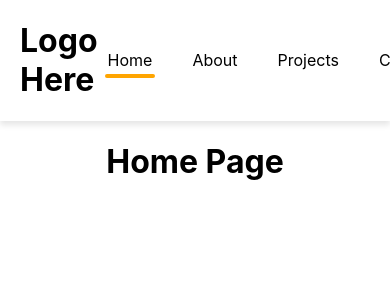
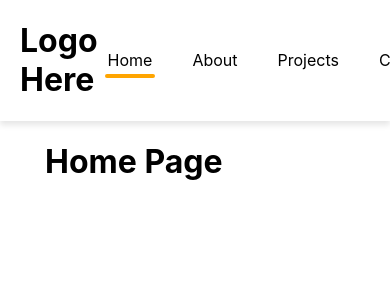
Before and after one commit to swalloich/Portfolio-Site, a React (Create React App) app: page / in a window 390 px wide. Shown: the top 300 px of the page. Built offline with nearby package versions, Linux system fonts and the light colour scheme.

Commit message:
added container class

```diff
--- a/src/pages/about.jsx
+++ b/src/pages/about.jsx
@@ -5,7 +5,9 @@ export class About extends React.Component {
         return (
             <>
                 <main>
-                    <h1>About Page</h1>
+                    <div className='container'>
+                        <h1>About Page</h1>
+                    </div>
                 </main>
             </>
         )
--- a/src/pages/contact.jsx
+++ b/src/pages/contact.jsx
@@ -5,7 +5,9 @@ export class Contact extends React.Component {
         return (
             <>
                 <main>
-                    <h1>Contact Page</h1>
+                    <div className="container">
+                        <h1>Contact Page</h1>
+                    </div>
                 </main>
             </>
         )
--- a/src/pages/home.jsx
+++ b/src/pages/home.jsx
@@ -4,8 +4,10 @@ export class Home extends React.Component {
     render () {
         return (
             <>
-                <main className='d-flex'>
-                    <h1 className='mx-auto w-fit-content'>Home Page</h1>
+                <main className='d-flex justify-content-center'>
+                    <div className='container'>
+                        <h1>Home Page</h1>
+                    </div>
                 </main>
             </>
         )
--- a/src/pages/projects.jsx
+++ b/src/pages/projects.jsx
@@ -5,7 +5,9 @@ export class Projects extends React.Component {
         return (
             <>
                 <main>
-                    <h1>Projects Page</h1>
+                    <div className='container'>
+                        <h1>Projects</h1>
+                    </div>
                 </main>
             </>
         )
--- a/src/styles/base.css
+++ b/src/styles/base.css
@@ -17,3 +17,38 @@
 body, #root {
     min-height: 100vh;
 }
+
+main .container {
+    max-width: 1300px;
+    width: 100%;
+}
+
+@media only screen and (max-width: 1800px) {
+    main .container {
+        max-width: 1000px;
+    }
+}
+
+@media only screen and (max-width: 1400px) {
+    main .container {
+        max-width: 800px;
+    }
+}
+
+@media only screen and (max-width: 1000px) {
+    main .container {
+        max-width: 600px;
+    }
+}
+
+@media only screen and (max-width: 600px) {
+    main .container {
+        max-width: 400px;
+    }
+}
+
+@media only screen and (max-width: 400px) {
+    main .container {
+        max-width: 300px;
+    }
+}
```
